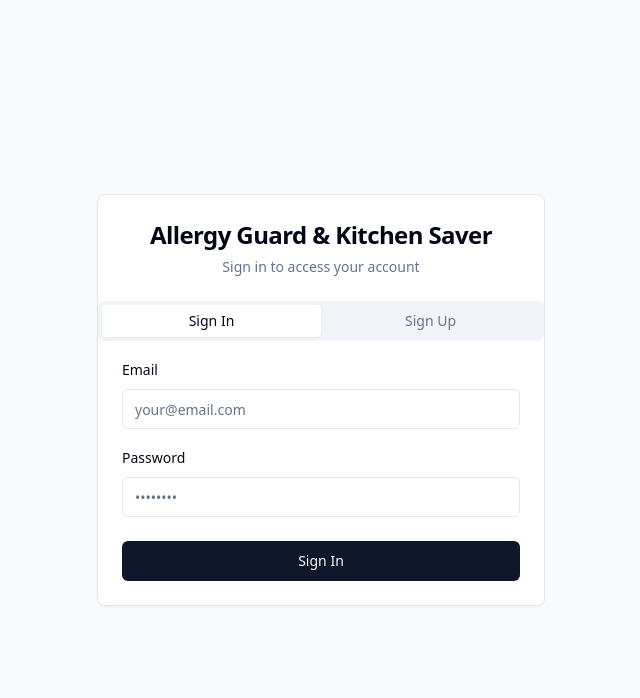
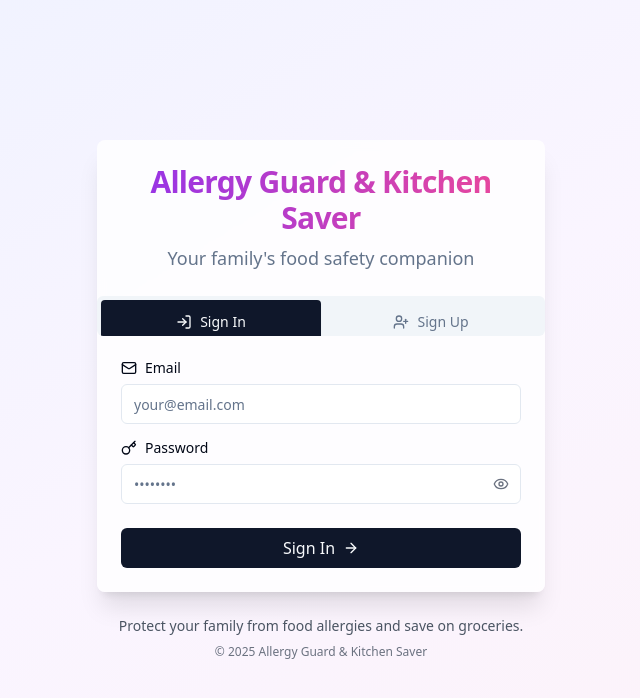
Before and after one commit to Snehatambe5410/allergy-guardian-kitchen-saver, a React (Vite) app: page /auth in a window 1280 px wide. Shown: the top 698 px of the page, without its empty margins (319-959 px from the left). Built offline with nearby package versions, Linux system fonts and the light colour scheme.

Commit message:
feat: Improve auth page design and interactivity

```diff
--- a/package.json
+++ b/package.json
@@ -47,6 +47,7 @@
     "cmdk": "^1.0.0",
     "date-fns": "^3.6.0",
     "embla-carousel-react": "^8.3.0",
+    "framer-motion": "^12.7.3",
     "input-otp": "^1.2.4",
     "lucide-react": "^0.462.0",
     "next-themes": "^0.3.0",
--- a/src/pages/AuthPage.tsx
+++ b/src/pages/AuthPage.tsx
@@ -1,5 +1,5 @@
 
-import { useState } from "react";
+import { useState, useEffect } from "react";
 import { useNavigate } from "react-router-dom";
 import { supabase } from "@/integrations/supabase/client";
 import { Button } from "@/components/ui/button";
@@ -8,16 +8,42 @@ import { Card, CardContent, CardDescription, CardFooter, CardHeader, CardTitle }
 import { Label } from "@/components/ui/label";
 import { Tabs, TabsContent, TabsList, TabsTrigger } from "@/components/ui/tabs";
 import { Alert, AlertDescription } from "@/components/ui/alert";
-import { AlertCircle } from "lucide-react";
+import { AlertCircle, LogIn, UserPlus, Mail, Key, Eye, EyeOff, Check, ArrowRight } from "lucide-react";
 import { useToast } from "@/hooks/use-toast";
+import { motion } from "framer-motion";
 
 const AuthPage = () => {
   const [email, setEmail] = useState("");
   const [password, setPassword] = useState("");
+  const [showPassword, setShowPassword] = useState(false);
   const [loading, setLoading] = useState(false);
   const [error, setError] = useState<string | null>(null);
+  const [activeTab, setActiveTab] = useState("signin");
+  const [success, setSuccess] = useState(false);
   const { toast } = useToast();
   const navigate = useNavigate();
+
+  // Animation variants
+  const containerVariants = {
+    hidden: { opacity: 0 },
+    visible: {
+      opacity: 1,
+      transition: {
+        duration: 0.6,
+        when: "beforeChildren",
+        staggerChildren: 0.2
+      }
+    }
+  };
+
+  const itemVariants = {
+    hidden: { y: 20, opacity: 0 },
+    visible: {
+      y: 0,
+      opacity: 1,
+      transition: { duration: 0.4 }
+    }
+  };
 
   const handleSignUp = async (e: React.FormEvent) => {
     e.preventDefault();
@@ -37,6 +63,8 @@ const AuthPage = () => {
 
       if (error) throw error;
 
+      setSuccess(true);
+
       toast({
         title: "Account created!",
         description: "Please check your email to confirm your account.",
@@ -48,6 +76,7 @@ const AuthPage = () => {
       }
     } catch (error: any) {
       setError(error.message || "An error occurred during signup");
+      setSuccess(false);
     } finally {
       setLoading(false);
     }
@@ -66,6 +95,8 @@ const AuthPage = () => {
 
       if (error) throw error;
 
+      setSuccess(true);
+
       toast({
         title: "Welcome back!",
         description: "You've successfully logged in.",
@@ -74,116 +105,239 @@ const AuthPage = () => {
       navigate("/");
     } catch (error: any) {
       setError(error.message || "An error occurred during login");
+      setSuccess(false);
     } finally {
       setLoading(false);
     }
   };
 
+  const togglePasswordVisibility = () => {
+    setShowPassword(!showPassword);
+  };
+
   return (
-    <div className="min-h-screen flex items-center justify-center bg-gray-50 p-4">
-      <Card className="w-full max-w-md">
-        <CardHeader className="text-center">
-          <CardTitle className="text-2xl">Allergy Guard & Kitchen Saver</CardTitle>
-          <CardDescription>Sign in to access your account</CardDescription>
+    <div className="min-h-screen flex flex-col items-center justify-center bg-gradient-to-br from-indigo-50 via-purple-50 to-pink-50 p-4">
+      <motion.div
+        className="w-full max-w-md"
+        initial="hidden"
+        animate="visible"
+        variants={containerVariants}
+      >
+        <motion.div variants={itemVariants}>
+          <Card className="border-none shadow-xl bg-white/80 backdrop-blur-sm">
+            <CardHeader className="text-center space-y-2">
+              <CardTitle className="text-3xl font-bold bg-gradient-to-r from-purple-600 to-pink-500 text-transparent bg-clip-text">
+                Allergy Guard & Kitchen Saver
+              </CardTitle>
+              <CardDescription className="text-lg">
+                Your family's food safety companion
+              </CardDescription>
             </CardHeader>
 
-        <Tabs defaultValue="signin" className="w-full">
-          <TabsList className="grid w-full grid-cols-2 mb-4">
-            <TabsTrigger value="signin">Sign In</TabsTrigger>
-            <TabsTrigger value="signup">Sign Up</TabsTrigger>
+            <Tabs defaultValue={activeTab} onValueChange={setActiveTab} className="w-full">
+              <TabsList className="grid w-full grid-cols-2 mb-6 rounded-md overflow-hidden">
+                <TabsTrigger
+                  value="signin"
+                  className="data-[state=active]:bg-primary data-[state=active]:text-primary-foreground py-3 flex gap-2 items-center justify-center"
+                >
+                  <LogIn className="h-4 w-4" />
+                  Sign In
+                </TabsTrigger>
+                <TabsTrigger
+                  value="signup"
+                  className="data-[state=active]:bg-primary data-[state=active]:text-primary-foreground py-3 flex gap-2 items-center justify-center"
+                >
+                  <UserPlus className="h-4 w-4" />
+                  Sign Up
+                </TabsTrigger>
               </TabsList>
 
               <TabsContent value="signin">
-            <form onSubmit={handleSignIn}>
+                <motion.form
+                  onSubmit={handleSignIn}
+                  initial={{ opacity: 0 }}
+                  animate={{ opacity: 1 }}
+                  transition={{ duration: 0.4 }}
+                >
                   <CardContent className="space-y-4">
                     {error && (
-                  <Alert variant="destructive">
+                      <Alert variant="destructive" className="animate-shake">
                         <AlertCircle className="h-4 w-4" />
                         <AlertDescription>{error}</AlertDescription>
                       </Alert>
                     )}
 
+                    {success && (
+                      <Alert className="bg-green-50 border-green-200 text-green-800">
+                        <Check className="h-4 w-4 text-green-600" />
+                        <AlertDescription>Login successful! Redirecting you...</AlertDescription>
+                      </Alert>
+                    )}
+
                     <div className="space-y-2">
-                  <Label htmlFor="signin-email">Email</Label>
+                      <Label htmlFor="signin-email" className="flex items-center gap-2">
+                        <Mail className="h-4 w-4" /> Email
+                      </Label>
                       <Input
                         id="signin-email"
                         type="email"
                         placeholder="your@email.com"
                         value={email}
                         onChange={(e) => setEmail(e.target.value)}
+                        className="transition-all focus:ring-2 focus:ring-primary/20"
                         required
+                        autoComplete="email"
                       />
                     </div>
 
                     <div className="space-y-2">
-                  <Label htmlFor="signin-password">Password</Label>
+                      <Label htmlFor="signin-password" className="flex items-center gap-2">
+                        <Key className="h-4 w-4" /> Password
+                      </Label>
+                      <div className="relative">
                         <Input
                           id="signin-password"
-                    type="password"
+                          type={showPassword ? "text" : "password"}
                           placeholder="••••••••"
                           value={password}
                           onChange={(e) => setPassword(e.target.value)}
+                          className="pr-10 transition-all focus:ring-2 focus:ring-primary/20"
                           required
+                          autoComplete="current-password"
                         />
+                        <button
+                          type="button"
+                          className="absolute right-3 top-1/2 -translate-y-1/2 text-gray-500 hover:text-gray-700"
+                          onClick={togglePasswordVisibility}
+                          aria-label={showPassword ? "Hide password" : "Show password"}
+                        >
+                          {showPassword ? <EyeOff className="h-4 w-4" /> : <Eye className="h-4 w-4" />}
+                        </button>
+                      </div>
                     </div>
                   </CardContent>
 
                   <CardFooter>
-                <Button type="submit" className="w-full" disabled={loading}>
-                  {loading ? "Signing In..." : "Sign In"}
+                    <Button
+                      type="submit"
+                      className="w-full group hover:shadow-md transition-all font-medium text-base"
+                      disabled={loading}
+                    >
+                      {loading ? (
+                        <div className="flex items-center gap-2">
+                          <span className="animate-pulse">Signing In</span>
+                          <div className="animate-spin h-4 w-4 border-2 border-white border-t-transparent rounded-full"></div>
+                        </div>
+                      ) : (
+                        <div className="flex items-center gap-2">
+                          Sign In
+                          <ArrowRight className="h-4 w-4 group-hover:translate-x-1 transition-transform" />
+                        </div>
+                      )}
                     </Button>
                   </CardFooter>
-            </form>
+                </motion.form>
               </TabsContent>
 
               <TabsContent value="signup">
-            <form onSubmit={handleSignUp}>
+                <motion.form
+                  onSubmit={handleSignUp}
+                  initial={{ opacity: 0 }}
+                  animate={{ opacity: 1 }}
+                  transition={{ duration: 0.4 }}
+                >
                   <CardContent className="space-y-4">
                     {error && (
-                  <Alert variant="destructive">
+                      <Alert variant="destructive" className="animate-shake">
                         <AlertCircle className="h-4 w-4" />
                         <AlertDescription>{error}</AlertDescription>
                       </Alert>
                     )}
 
+                    {success && (
+                      <Alert className="bg-green-50 border-green-200 text-green-800">
+                        <Check className="h-4 w-4 text-green-600" />
+                        <AlertDescription>Account created successfully! Check your email for verification.</AlertDescription>
+                      </Alert>
+                    )}
+
                     <div className="space-y-2">
-                  <Label htmlFor="signup-email">Email</Label>
+                      <Label htmlFor="signup-email" className="flex items-center gap-2">
+                        <Mail className="h-4 w-4" /> Email
+                      </Label>
                       <Input
                         id="signup-email"
                         type="email"
                         placeholder="your@email.com"
                         value={email}
                         onChange={(e) => setEmail(e.target.value)}
+                        className="transition-all focus:ring-2 focus:ring-primary/20"
                         required
+                        autoComplete="email"
                       />
                     </div>
 
                     <div className="space-y-2">
-                  <Label htmlFor="signup-password">Password</Label>
+                      <Label htmlFor="signup-password" className="flex items-center gap-2">
+                        <Key className="h-4 w-4" /> Password
+                      </Label>
+                      <div className="relative">
                         <Input
                           id="signup-password"
-                    type="password"
+                          type={showPassword ? "text" : "password"}
                           placeholder="••••••••"
                           value={password}
                           onChange={(e) => setPassword(e.target.value)}
+                          className="pr-10 transition-all focus:ring-2 focus:ring-primary/20"
                           minLength={6}
                           required
+                          autoComplete="new-password"
                         />
-                  <p className="text-xs text-gray-500">
+                        <button
+                          type="button"
+                          className="absolute right-3 top-1/2 -translate-y-1/2 text-gray-500 hover:text-gray-700"
+                          onClick={togglePasswordVisibility}
+                          aria-label={showPassword ? "Hide password" : "Show password"}
+                        >
+                          {showPassword ? <EyeOff className="h-4 w-4" /> : <Eye className="h-4 w-4" />}
+                        </button>
+                      </div>
+                      <p className="text-xs text-muted-foreground mt-1">
                         Password must be at least 6 characters long
                       </p>
                     </div>
                   </CardContent>
 
                   <CardFooter>
-                <Button type="submit" className="w-full" disabled={loading}>
-                  {loading ? "Creating Account..." : "Create Account"}
+                    <Button
+                      type="submit"
+                      className="w-full group hover:shadow-md transition-all font-medium text-base"
+                      disabled={loading}
+                    >
+                      {loading ? (
+                        <div className="flex items-center gap-2">
+                          <span className="animate-pulse">Creating Account</span>
+                          <div className="animate-spin h-4 w-4 border-2 border-white border-t-transparent rounded-full"></div>
+                        </div>
+                      ) : (
+                        <div className="flex items-center gap-2">
+                          Create Account
+                          <UserPlus className="h-4 w-4 group-hover:scale-110 transition-transform" />
+                        </div>
+                      )}
                     </Button>
                   </CardFooter>
-            </form>
+                </motion.form>
               </TabsContent>
             </Tabs>
           </Card>
+        </motion.div>
+
+        <motion.div variants={itemVariants} className="mt-6 text-center text-sm text-gray-600">
+          <p>Protect your family from food allergies and save on groceries.</p>
+          <p className="mt-2 text-xs text-gray-500">© {new Date().getFullYear()} Allergy Guard & Kitchen Saver</p>
+        </motion.div>
+      </motion.div>
     </div>
   );
 };
```
Also changed, not shown: 1 other file (tests, documents, lock files or other folders). Lines whose indentation alone changed are shown as unchanged.
